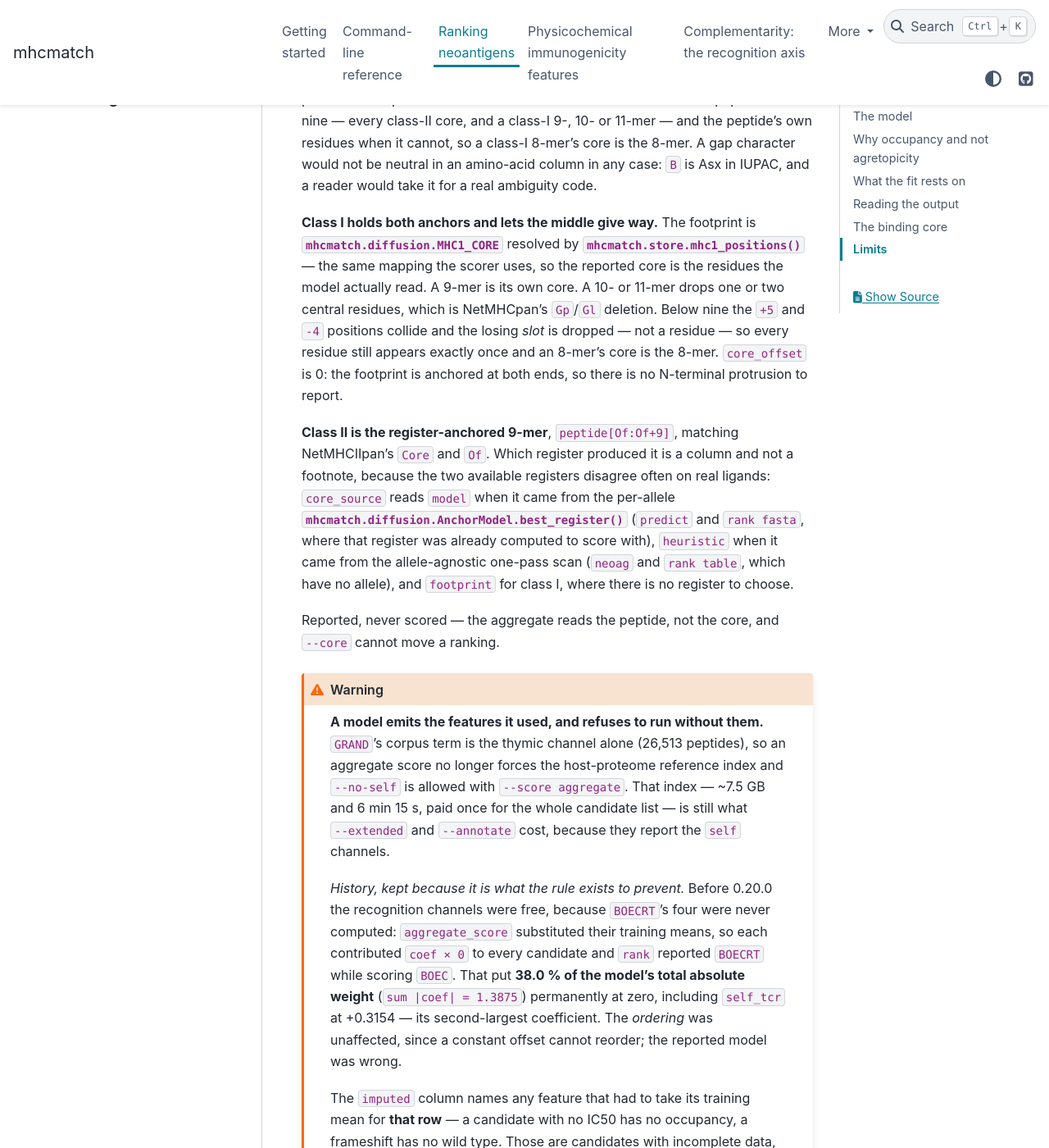
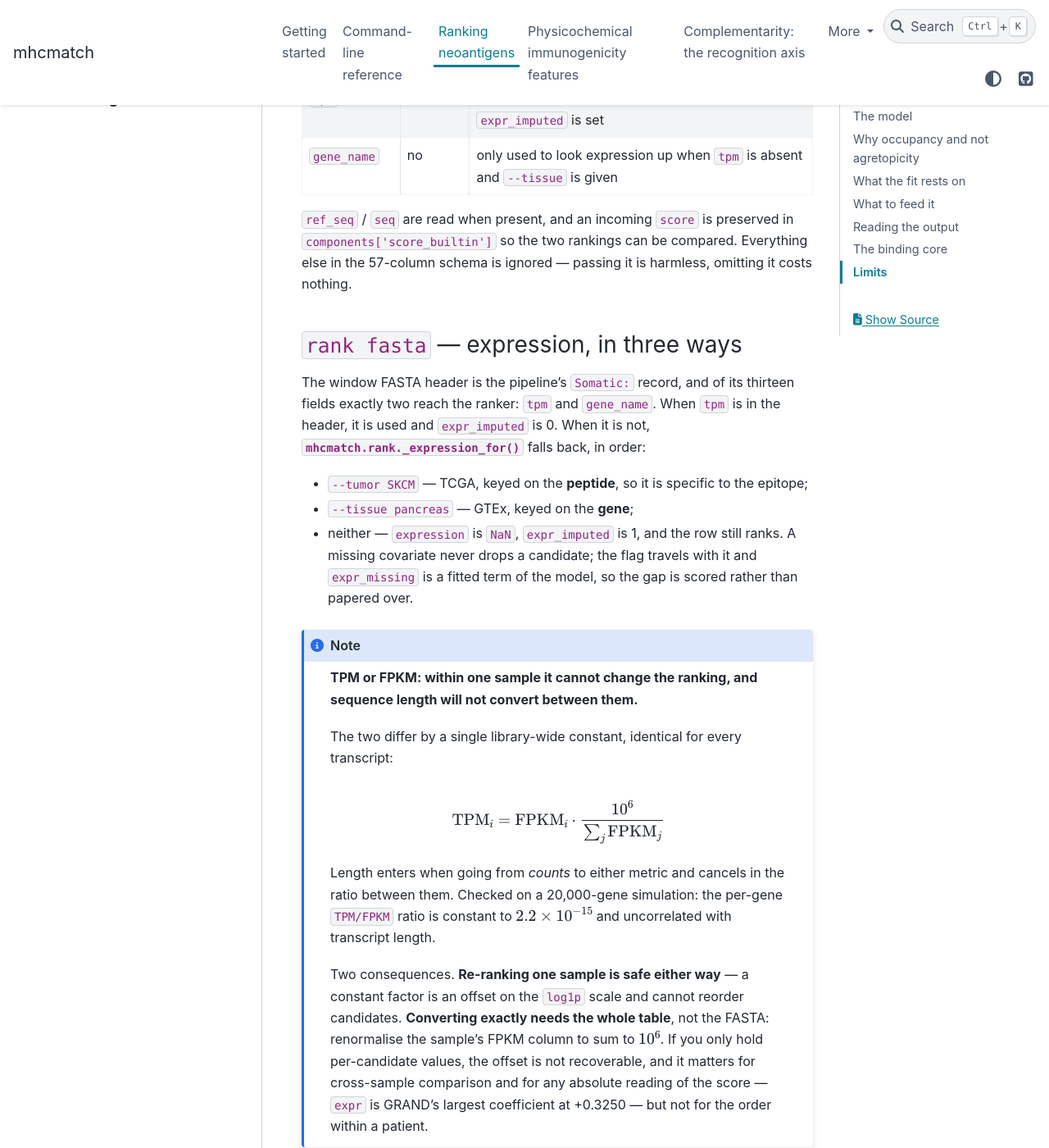
Before and after one commit to antigenomics/mhcmatch, a Sphinx documentation site: the page built from docs/neoantigen.rst, in a window 1280 px wide and 1400 px high, scrolled down 3713 px. Shown: the whole window at 82% size. Built offline with Sphinx 7.4.7 and the PyData theme 0.15.4, drawn with Linux system fonts in a browser that asks for light colours; some of the changed text lies outside the part shown.

Commit message:
docs: what `rank` actually reads, and the TPM/FPKM question
`rank table` and `rank fasta` had no documented input contract -- one example command
line between them -- so a caller had to read `rank.py` to find out that of the 57
columns it accepts, four are consulted.

Records both contracts. For `rank table`: `epitope` and `best_allele` are the two that
matter, `tpm` and `gene_name` feed the expression fallback, `ref_seq`/`seq` and an
incoming `score` are read where present, and everything else is ignored. States the
class-II allele form explicitly, because it is the thing a caller gets wrong: a paired
molecule is ONE composite key (`HLA-DPA10103-DPB10401`), not two chain columns, while
DR is the beta chain alone (`DRB1_1501`). For `rank fasta`: two of the header's
thirteen fields reach the ranker, and the `--tumor` (TCGA, peptide-keyed) / `--tissue`
(GTEx, gene-keyed) / neither cascade is written down with what each sets
`expr_imputed` to.

**And the FPKM question, answered rather than assumed.** Sequence length does not
convert FPKM to TPM. The two differ by one library-wide constant,
TPM_i = FPKM_i * 1e6 / sum_j FPKM_j, identical for every transcript: length enters
going from counts to either metric and cancels in the ratio between them. Checked on a
20,000-gene simulation -- the per-gene TPM/FPKM ratio is constant to 2.2e-15 and
uncorrelated with transcript length.

Two consequences worth having in the docs. Re-ranking one sample is safe either way,
because a constant factor is an offset on the log1p scale and cannot reorder anything.
Converting exactly needs the whole table (renormalise the sample's FPKM column to sum
to 1e6), not the FASTA; with per-candidate values alone the offset is unrecoverable,
and it matters for cross-sample comparison and for any absolute reading of the score
-- `expr` is GRAND's largest coefficient at +0.3250 -- but not for the order within a
patient.

Co-Authored-By: Claude Opus 5 <noreply@anthropic.com>

```diff
--- a/docs/neoantigen.rst
+++ b/docs/neoantigen.rst
@@ -100,6 +100,80 @@ each exclusion measured rather than assumed:
 Counts, the full filter cascade and the per-cohort breakdown are in
 ``bench/results/neoag_corpus_grand.md`` and ``neoag_corpus_noise.md``.
 
+What to feed it
+---------------
+
+Two entry points with different contracts. ``rank table`` **re-ranks** rows another tool scored;
+``rank fasta`` predicts **de novo** from variant windows.
+
+``rank table`` --- the four things it actually reads
+~~~~~~~~~~~~~~~~~~~~~~~~~~~~~~~~~~~~~~~~~~~~~~~~~~~~
+
+A CSV in the pipeline ``.scored.csv`` shape, but only these columns are consulted:
+
+.. list-table::
+   :header-rows: 1
+   :widths: 18 12 70
+
+   * - column
+     - needed?
+     - what it is
+   * - ``epitope``
+     - **yes**
+     - the peptide. Rows with a missing or non-alphabetic value are skipped silently
+   * - ``best_allele``
+     - **yes** to re-score
+     - the restricting allotype, in the panel's own form. **A paired class-II molecule is one
+       composite key, not two columns** --- ``HLA-DPA10103-DPB10401``, ``HLA-DQA10501-DQB10301``
+       --- while DR is the beta chain alone, ``DRB1_1501``, because DRA is effectively monomorphic.
+       Without it, presentation and ``binder`` are ``NaN`` and only the sequence-derived terms
+       survive
+   * - ``tpm``
+     - no
+     - expression. Absent, the fallback below runs and ``expr_imputed`` is set
+   * - ``gene_name``
+     - no
+     - only used to look expression up when ``tpm`` is absent and ``--tissue`` is given
+
+``ref_seq`` / ``seq`` are read when present, and an incoming ``score`` is preserved in
+``components['score_builtin']`` so the two rankings can be compared. Everything else in the
+57-column schema is ignored --- passing it is harmless, omitting it costs nothing.
+
+``rank fasta`` --- expression, in three ways
+~~~~~~~~~~~~~~~~~~~~~~~~~~~~~~~~~~~~~~~~~~~~
+
+The window FASTA header is the pipeline's ``Somatic:`` record, and of its thirteen fields exactly
+two reach the ranker: ``tpm`` and ``gene_name``. When ``tpm`` is in the header, it is used and
+``expr_imputed`` is 0. When it is not, :func:`mhcmatch.rank._expression_for` falls back, in order:
+
+* ``--tumor SKCM`` --- TCGA, keyed on the **peptide**, so it is specific to the epitope;
+* ``--tissue pancreas`` --- GTEx, keyed on the **gene**;
+* neither --- ``expression`` is ``NaN``, ``expr_imputed`` is 1, and the row still ranks. A missing
+  covariate never drops a candidate; the flag travels with it and ``expr_missing`` is a fitted
+  term of the model, so the gap is scored rather than papered over.
+
+.. note::
+
+   **TPM or FPKM: within one sample it cannot change the ranking, and sequence length will not
+   convert between them.**
+
+   The two differ by a single library-wide constant, identical for every transcript:
+
+   .. math::
+
+      \mathrm{TPM}_i = \mathrm{FPKM}_i \cdot \frac{10^6}{\sum_j \mathrm{FPKM}_j}
+
+   Length enters when going from *counts* to either metric and cancels in the ratio between them.
+   Checked on a 20,000-gene simulation: the per-gene ``TPM/FPKM`` ratio is constant to
+   :math:`2.2\times10^{-15}` and uncorrelated with transcript length.
+
+   Two consequences. **Re-ranking one sample is safe either way** --- a constant factor is an offset
+   on the ``log1p`` scale and cannot reorder candidates. **Converting exactly needs the whole
+   table**, not the FASTA: renormalise the sample's FPKM column to sum to :math:`10^6`. If you only
+   hold per-candidate values, the offset is not recoverable, and it matters for cross-sample
+   comparison and for any absolute reading of the score --- ``expr`` is GRAND's largest coefficient
+   at +0.3250 --- but not for the order within a patient.
+
 Reading the output
 ------------------
 
```
